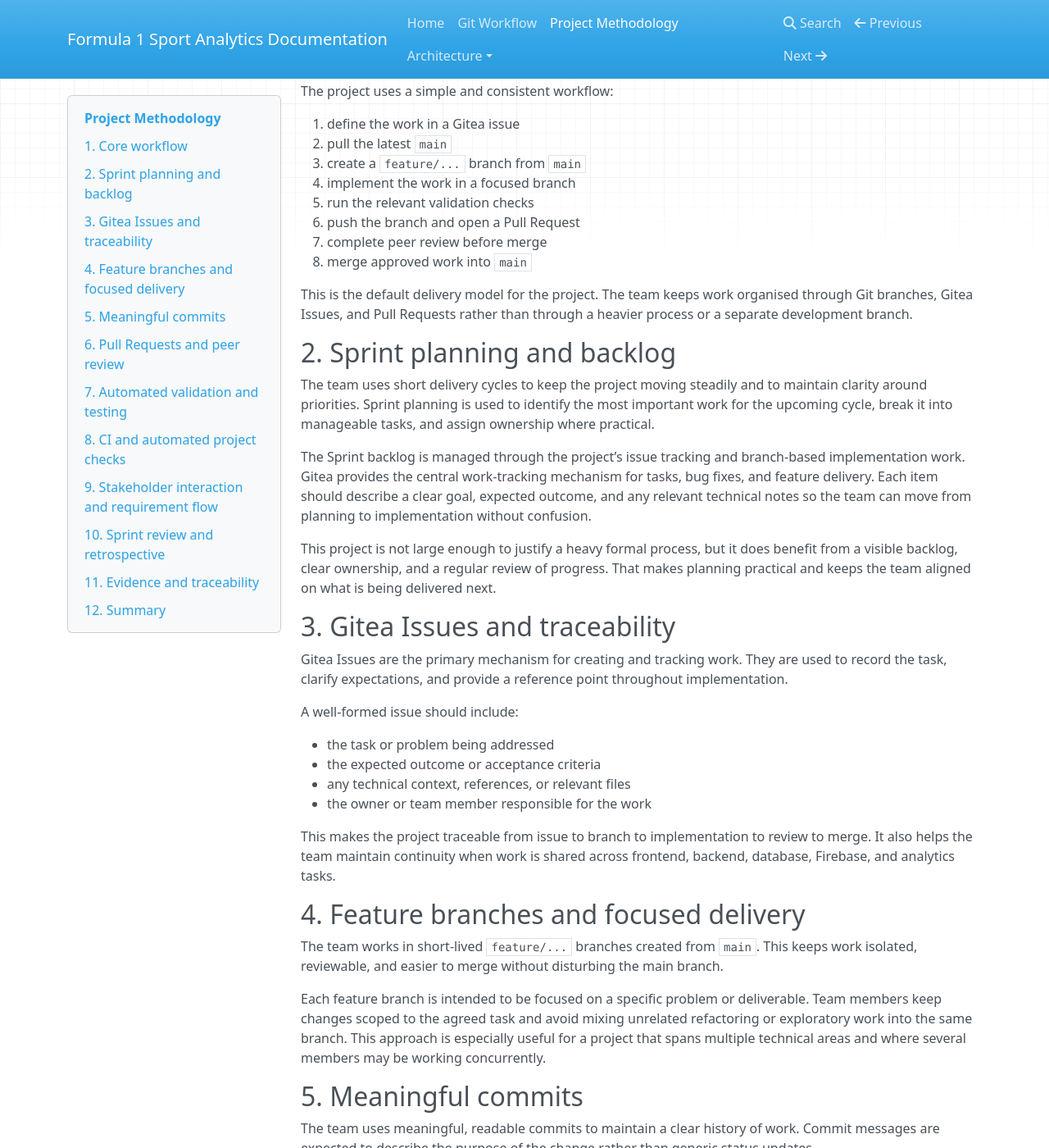
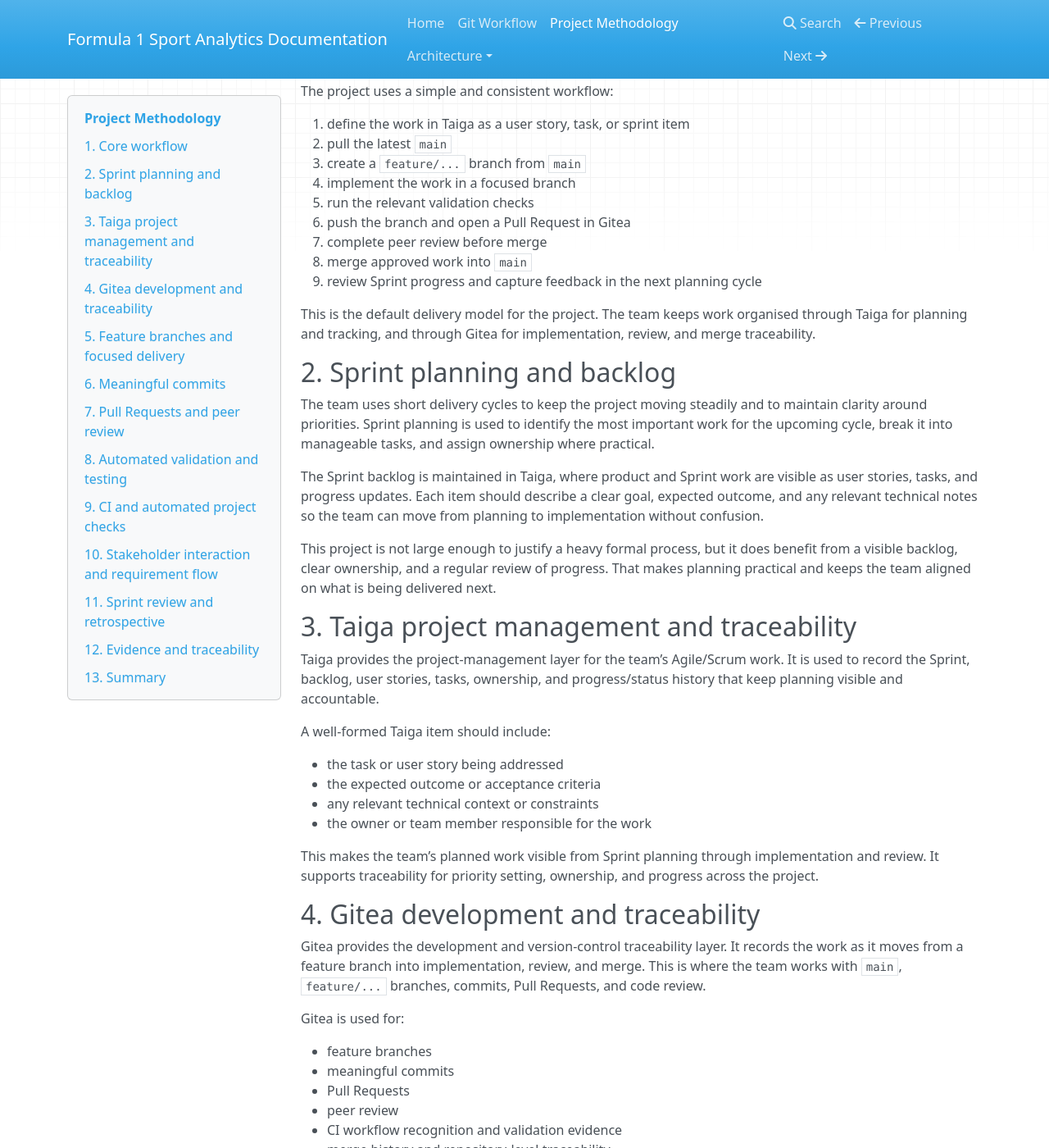
Before and after one commit to kayuraGovindsammy-del/Formula-One-SportsAnalytics, an MkDocs documentation site: the page built from docs/methodology.md, in a window 1280 px wide and 1400 px high, scrolled down 322 px. Shown: the whole window at 82% size. Built offline with MkDocs 1.6.1, drawn with Linux system fonts in a browser that asks for light colours; nearby versions of some CDN libraries; some of the changed text lies outside the part shown.

Commit message:
Update project documentation and deployment details

```diff
--- a/docs/methodology.md
+++ b/docs/methodology.md
@@ -8,51 +8,67 @@ The team’s development process is built around a small number of practical hab
 
 The project uses a simple and consistent workflow:
 
-1. define the work in a Gitea issue
+1. define the work in Taiga as a user story, task, or sprint item
 2. pull the latest `main`
 3. create a `feature/...` branch from `main`
 4. implement the work in a focused branch
 5. run the relevant validation checks
-6. push the branch and open a Pull Request
+6. push the branch and open a Pull Request in Gitea
 7. complete peer review before merge
 8. merge approved work into `main`
+9. review Sprint progress and capture feedback in the next planning cycle
 
-This is the default delivery model for the project. The team keeps work organised through Git branches, Gitea Issues, and Pull Requests rather than through a heavier process or a separate development branch.
+This is the default delivery model for the project. The team keeps work organised through Taiga for planning and tracking, and through Gitea for implementation, review, and merge traceability.
 
 ## 2. Sprint planning and backlog
 
 The team uses short delivery cycles to keep the project moving steadily and to maintain clarity around priorities. Sprint planning is used to identify the most important work for the upcoming cycle, break it into manageable tasks, and assign ownership where practical.
 
-The Sprint backlog is managed through the project’s issue tracking and branch-based implementation work. Gitea provides the central work-tracking mechanism for tasks, bug fixes, and feature delivery. Each item should describe a clear goal, expected outcome, and any relevant technical notes so the team can move from planning to implementation without confusion.
+The Sprint backlog is maintained in Taiga, where product and Sprint work are visible as user stories, tasks, and progress updates. Each item should describe a clear goal, expected outcome, and any relevant technical notes so the team can move from planning to implementation without confusion.
 
 This project is not large enough to justify a heavy formal process, but it does benefit from a visible backlog, clear ownership, and a regular review of progress. That makes planning practical and keeps the team aligned on what is being delivered next.
 
-## 3. Gitea Issues and traceability
+## 3. Taiga project management and traceability
 
-Gitea Issues are the primary mechanism for creating and tracking work. They are used to record the task, clarify expectations, and provide a reference point throughout implementation.
+Taiga provides the project-management layer for the team’s Agile/Scrum work. It is used to record the Sprint, backlog, user stories, tasks, ownership, and progress/status history that keep planning visible and accountable.
 
-A well-formed issue should include:
+A well-formed Taiga item should include:
 
-- the task or problem being addressed
+- the task or user story being addressed
 - the expected outcome or acceptance criteria
-- any technical context, references, or relevant files
+- any relevant technical context or constraints
 - the owner or team member responsible for the work
 
-This makes the project traceable from issue to branch to implementation to review to merge. It also helps the team maintain continuity when work is shared across frontend, backend, database, Firebase, and analytics tasks.
+This makes the team’s planned work visible from Sprint planning through implementation and review. It supports traceability for priority setting, ownership, and progress across the project.
 
-## 4. Feature branches and focused delivery
+## 4. Gitea development and traceability
+
+Gitea provides the development and version-control traceability layer. It records the work as it moves from a feature branch into implementation, review, and merge. This is where the team works with `main`, `feature/...` branches, commits, Pull Requests, and code review.
+
+Gitea is used for:
+
+- feature branches
+- meaningful commits
+- Pull Requests
+- peer review
+- CI workflow recognition and validation evidence
+- merge history and repository-level traceability
+
+Together, Taiga and Gitea provide end-to-end traceability from planned work to implementation to review to merge.
+
+## 5. Feature branches and focused delivery
 
 The team works in short-lived `feature/...` branches created from `main`. This keeps work isolated, reviewable, and easier to merge without disturbing the main branch.
 
 Each feature branch is intended to be focused on a specific problem or deliverable. Team members keep changes scoped to the agreed task and avoid mixing unrelated refactoring or exploratory work into the same branch. This approach is especially useful for a project that spans multiple technical areas and where several members may be working concurrently.
 
-## 5. Meaningful commits
+## 6. Meaningful commits
 
 The team uses meaningful, readable commits to maintain a clear history of work. Commit messages are expected to describe the purpose of the change rather than generic status updates.
 
 This supports maintainability and makes it easier for teammates to review the project history. It also helps when debugging issues or reviewing a feature after the fact.
 
-## 6. Pull Requests and peer review
+## 7. Pull Requests and peer review
 
 Pull Requests are the key integration step for work moving from a feature branch into `main`. The team uses them to review scope, verify correctness, and confirm that a change is appropriate before it is merged.
 
@@ -74,19 +90,25 @@ These checks are part of the team’s expected workflow for validating implement
 
 The team uses automated validation as a normal part of delivery rather than as an optional extra. This is particularly important for a project with both UI work and backend/data work, where a change in one area can have knock-on effects in another.
 
-## 8. CI and automated project checks
+## 9. CI and automated project checks
 
-The project includes the necessary frontend and backend validation tooling, and CI will automatically verify the relevant checks as the team integrates the repository automation for Sprint 1. This is an important part of the project’s development discipline and supports consistent quality standards across changes.
+The project includes the necessary frontend, backend, and documentation validation commands, and a Gitea CI workflow has been configured to represent them. Gitea recognises the workflow definition for project validation, and the project checks have been verified locally.
 
-CI is intended to provide a repeatable check for project health, especially for pull requests and branch-based delivery. The team uses automated checks to reduce manual review overhead while maintaining confidence in the code that is merging into `main`.
+The relevant validation includes:
 
-## 9. Stakeholder interaction and requirement flow
+- frontend lint and build
+- backend build and tests
+- MkDocs strict documentation build
+
+Hosted execution depends on runner infrastructure provided by the Gitea environment. The workflow is therefore configured and ready for the project environment, while the actual hosted job execution depends on the available runner capability.
+
+## 10. Stakeholder interaction and requirement flow
 
 The project is not built in isolation. Tutor or stakeholder feedback is treated as a source of project direction and requirement clarification. When feedback is received, it is translated into concrete technical decisions, backlog items, or issue updates so that the team can act on it consistently.
 
 This makes stakeholder input part of the delivery process rather than an isolated conversation. In practice, this means requirements can evolve as the project develops, and changes are captured in the same issue and backlog workflow used for all technical work.
 
-## 10. Sprint review and retrospective
+## 11. Sprint review and retrospective
 
 Sprint reviews are used to check progress against the planned work, identify what was completed, and confirm the team’s priorities for the next cycle. The project team reviews what was achieved, what changed, and whether any work needs to be adjusted based on new information or technical constraints.
 
@@ -94,25 +116,42 @@ Retrospectives are used to reflect on what went well, what caused friction, and
 
 The goal is not to create bureaucracy, but to keep the team aligned and to improve the process over time as the project matures.
 
-## 11. Evidence and traceability
+## 12. Evidence and traceability
 
-The methodology is demonstrated through the project’s normal development artefacts:
+The methodology is demonstrated through the project’s normal evidence and delivery artefacts:
 
-- Gitea Issues
-- Sprint milestones and project tracking
+Taiga evidence:
+
+- Sprint planning and Sprint backlog
+- user stories and tasks
+- ownership and status/progress tracking
+- backlog and milestone traceability
+
+Gitea evidence:
+
 - feature branches
 - meaningful commits
 - Pull Requests
 - peer review
-- CI results
-- test results
-- meeting and stakeholder notes
-- Sprint review and retrospective records
+- CI workflow/checks
 
-These are the artefacts that make the team’s process visible and maintainable. They provide traceability from planning through implementation and review, which is essential for a collaborative project with several concurrent workstreams.
+Technical evidence:
 
-## 12. Summary
+- frontend lint and build
+- backend build and tests
+- MkDocs strict build
+- deployed documentation site
 
-This project uses a practical, lightweight Agile/Scrum-style process designed for a small university team. The team works from `main` using `feature/...` branches, keeps work visible in Gitea Issues, reviews changes through Pull Requests, validates with automated checks, and reviews progress through Sprint activities.
+Process evidence:
+
+- stakeholder and tutor feedback
+- Sprint review
+- retrospective
+
+These artefacts make the team’s process visible and maintainable. Together they provide traceability from planned work through implementation, review, and merge, which is essential for a collaborative project with several concurrent workstreams.
+
+## 13. Summary
+
+This project uses a practical, lightweight Agile/Scrum-style process designed for a small university team. The team works from `main` using `feature/...` branches, plans and tracks work in Taiga, reviews changes through Pull Requests in Gitea, validates with automated checks, and reviews progress through Sprint activities.
 
 This methodology is intentionally lightweight: it provides structure without formal overhead, supports rapid iteration, and matches the realities of building a Formula 1 sport analytics application across frontend, backend, Firebase, and data workflows. It is a realistic and appropriate model for this project and its team size.
```
Also changed, not shown: other parts of docs/methodology.md (+1 -1 lines), README.md (+8 -8 lines), docs/index.md (+6 -6 lines).
